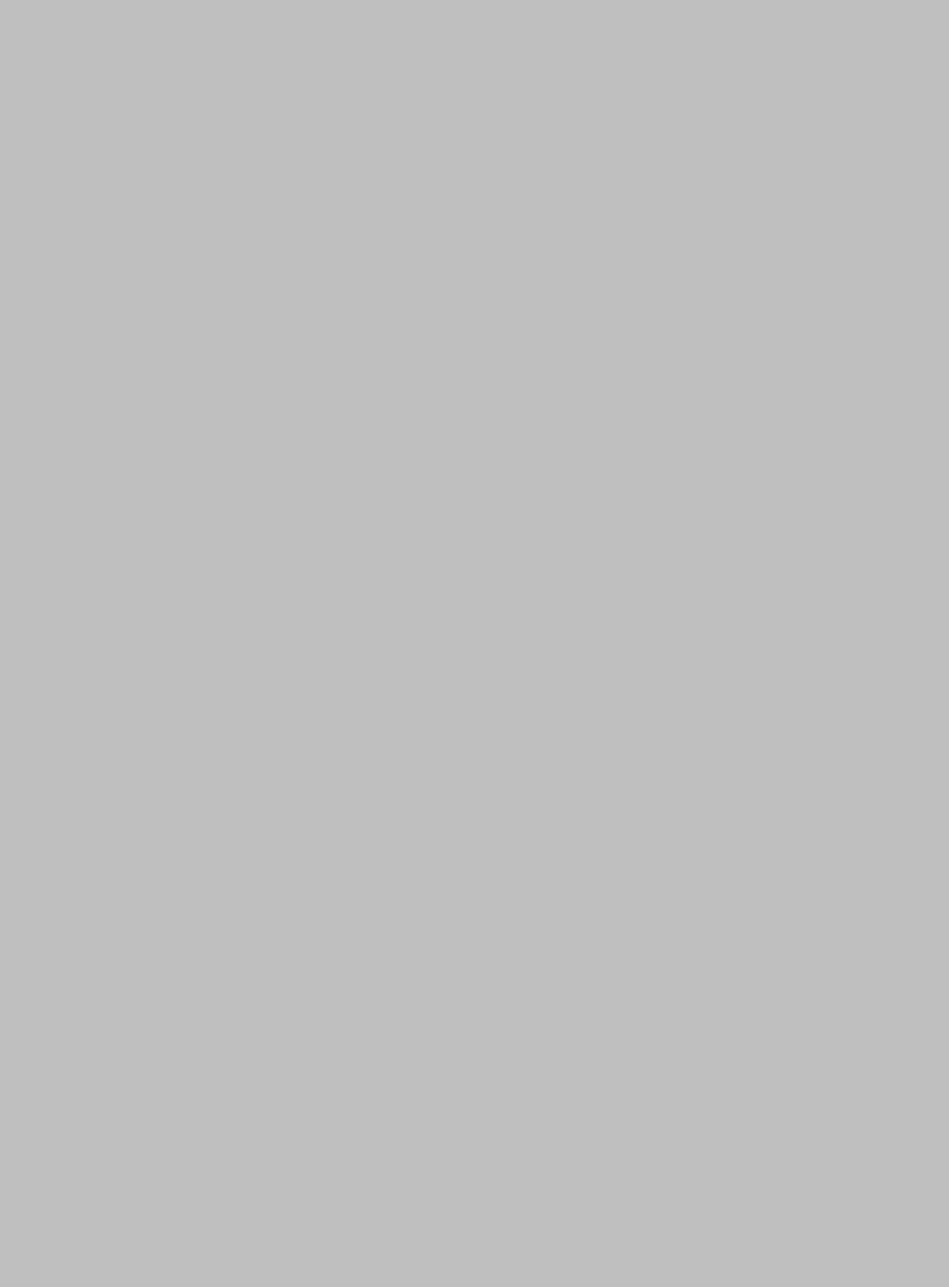
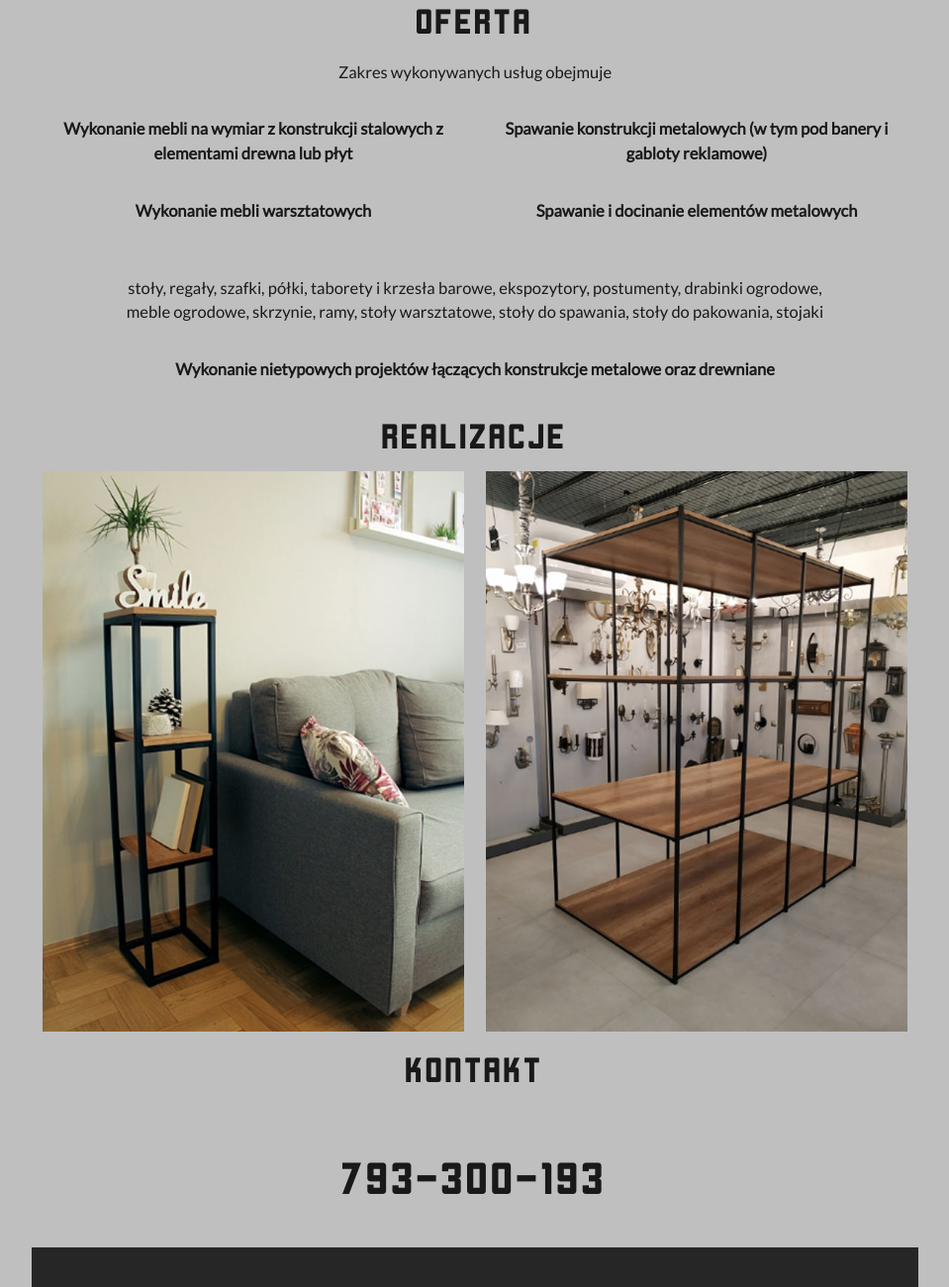
Before and after one commit to amtlib/metalandwood, a website built with webpack: page index.html in a window 1280 px wide. Shown: the part 632-1932 px from the top of the page at 99% size, without its empty margins (160-1119 px from the left). Before the commit the page ends 800 px from the top, so only its background shows below. Built offline with nearby package versions, Linux system fonts and the light colour scheme.

Commit message:
Create offer and realizations sections

```diff
--- a/index.html
+++ b/index.html
@@ -29,11 +29,61 @@
         </div>
     </nav>
     <div class="container landing">
-            <div class="col-12">
+        <div class="row">
+            <div class="col s12">
                 <img src="build/assets/img/landing.jpg" alt="">
             </div>
         </div>
+    </div>
+    <div class="container offer">
+        <h4>oferta</h4>
+        <p>Zakres wykonywanych usług obejmuje</p>
+        <div class="row">
+            <div class="col m6 s12">
+                <p class="text-bold">Wykonanie mebli na wymiar z konstrukcji stalowych z elementami drewna lub płyt</p>
+            </div>
+            <div class="col m6 s12">
+                <p class="text-bold">Spawanie konstrukcji metalowych (w tym pod banery i gabloty reklamowe)</p>
+            </div>
+            <div class="col m6 s12">
+                <p class="text-bold">Wykonanie mebli warsztatowych </p>
+            </div>
+            <div class="col m6 s12">
+                <p class="text-bold">Spawanie i docinanie elementów metalowych</p>
+            </div>
+        </div>
+        <div class="row">
+            <div class="col offset-m1 s12 m10">
+                <p>stoły, regały, szafki, półki, taborety i krzesła barowe, ekspozytory, postumenty, drabinki ogrodowe,
+                    meble ogrodowe, skrzynie, ramy, stoły warsztatowe, stoły do spawania, stoły do pakowania, stojaki
+                </p>
+            </div>
+            <div class="col offset-m1 m10 s12">
+                <p class="text-bold"> Wykonanie nietypowych projektów łączących konstrukcje metalowe oraz drewniane</p>
+            </div>
+        </div>
 
+    </div>
+    <div class="container realizations">
+        <h4>realizacje</h4>
+        <div class="row">
+            <div class="col m6 s12">
+                <img src="build/assets/img/foto-1.jpg" alt="foto-1">
+            </div>
+            <div class="col m6 s12">
+                <img src="build/assets/img/foto-2.jpg" alt="foto-2">
+            </div>
+        </div>
+    </div>
+    <div class="container contact">
+        <h4>kontakt</h4>
+        <br>
+        <h3>793-300-193</h3>
+        <br>
+    </div>
+    <div class="container footer">
+
+    </div>
     <script src="build/app.build.js"></script>
 </body>
 
--- a/src/css/style.scss
+++ b/src/css/style.scss
@@ -1,39 +1,79 @@
-@font-face { font-family: Cornerstone; src: url('../../build/assets/fonts/Cornerstone.ttf'); }
+@font-face {
+    font-family: Cornerstone;
+    src: url('../../build/assets/fonts/Cornerstone.ttf');
+}
+
 $dark-color: #262626;
 $light-color: #bfbfbf;
 
 
-body{
+body {
     background-color: $light-color;
+    font-family: 'Lato', sans-serif;
+    font-size: 1.1em;
+}
+
+.text-bold {
+    font-weight: bold;
 }
 
 //navbar
-nav{
-    padding-top:10px;
+nav {
+    padding-top: 10px;
 }
-nav ul li a{
+
+nav ul li a {
     font-family: 'Cornerstone';
     color: $dark-color;
     font-size: 1.2em;
     text-transform: uppercase;
     margin-top: -5px;
 }
-nav ul li a:hover{
-    background:0;
+
+nav ul li a:hover {
+    background: 0;
     text-decoration: underline;
 }
-nav img{
-    height:100%;
+
+nav img {
+    height: 100%;
 }
-nav .hamburger{
+
+nav .hamburger {
     margin-top: -5px;
     color: $dark-color;
 }
 
 //landing
-.landing{
-    margin-top:20px;
+.landing {
+    margin-top: 20px;
 }
-.landing img{
+
+.landing img {
     width: 100%;
 }
+
+//offer
+.offer p {
+    text-align: center;
+}
+
+//realizations
+.realizations img{
+    max-width:100%;
+}
+
+.offer h4,
+.realizations h4,
+.contact h4,
+.contact h3 {
+    text-align: center;
+    text-transform: uppercase;
+    font-family: 'Cornerstone'
+}
+
+//footer
+.footer{
+    height: 5vh;
+    background-color: $dark-color;
+}
```
Lines whose indentation alone changed are shown as unchanged.
